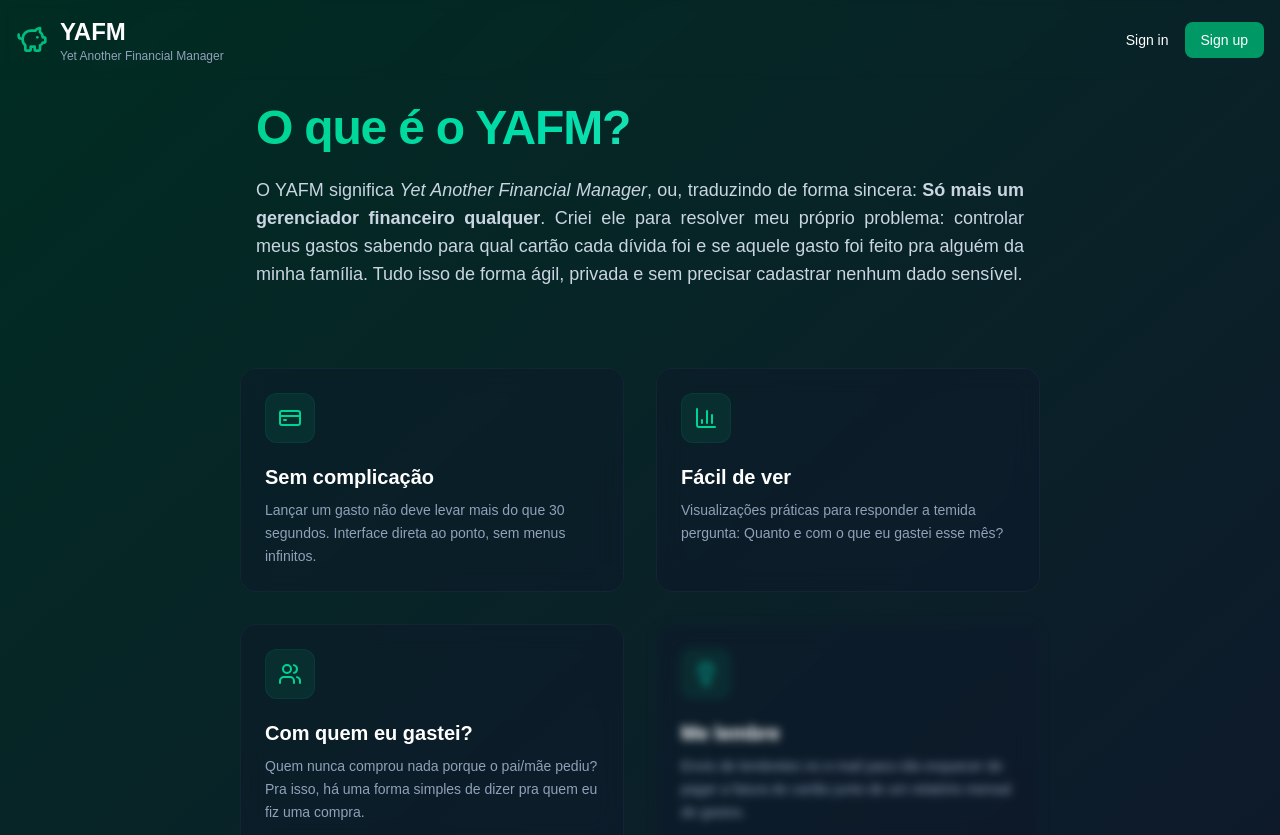
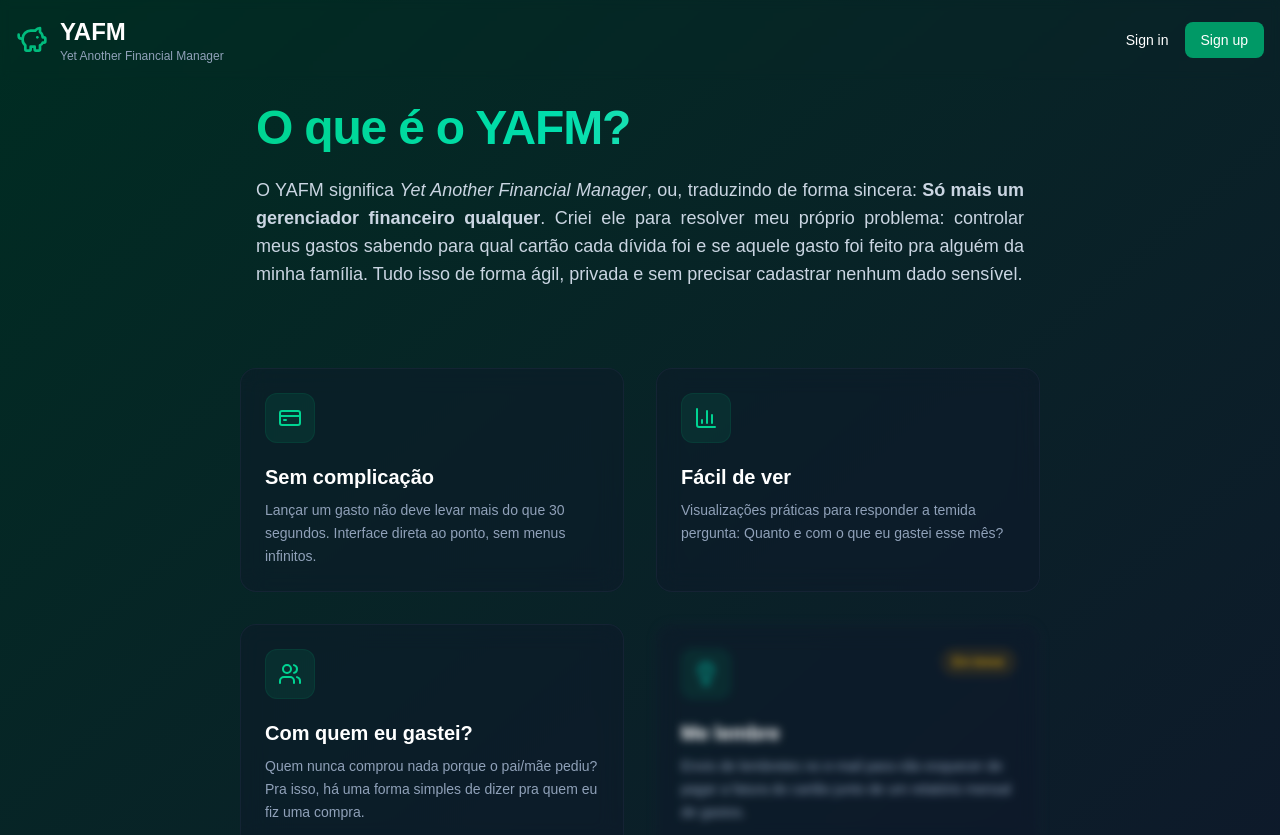
Before and after one commit to yanchagas04/yafm, a Next.js app: page / in a window 1280 px wide. Shown: the top 835 px of the page. Built offline with nearby package versions, Linux system fonts and the light colour scheme.

Commit message:
fix: Added a 'coming soon' tag in coming soon section

```diff
--- a/components/landing/cards.tsx
+++ b/components/landing/cards.tsx
@@ -43,8 +43,15 @@ function Card(props: CardProps) {
         <div
           className={`flex flex-col md:w-sm items-start text-left p-6 rounded-2xl bg-slate-900/40 border border-slate-800/60 backdrop-blur-md hover:border-emerald-500/30 hover:bg-slate-900/60 transition-all duration-300 group ${props.soon ? 'md:blur-xs md:hover:blur-none md:focus:blur-none md:animate-pulse' : ''}` }
         >
-          <div className="p-3 rounded-xl bg-emerald-500/10 border border-emerald-500/10 mb-5 group-hover:scale-110 transition-transform duration-300">
-            {props.icon}
+          <div className="flex w-full justify-between items-start">
+            <div className="flex w-fit p-3 rounded-xl bg-emerald-500/10 border border-emerald-500/10 mb-5 group-hover:scale-110 transition-transform duration-300">
+              {props.icon}
+            </div>
+            {props.soon && (
+              <span className="px-2.5 py-1 text-xs font-medium text-amber-400 bg-amber-500/10 border border-amber-500/20 rounded-full select-none">
+                Em breve
+              </span>
+            )}
           </div>
           <h3 className="text-xl font-semibold text-white mb-2 group-hover:text-emerald-300 transition-colors">
             {props.title}
```
